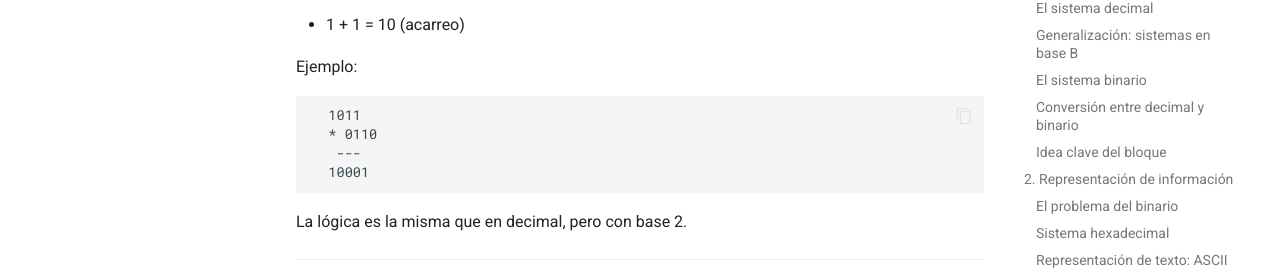
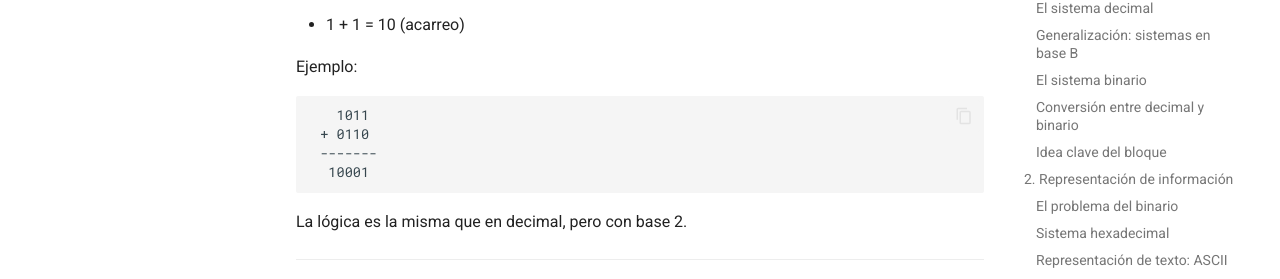
Before and after one commit to ucudal/Fundamentos_Ciencias_Computacion_Conceptos, an MkDocs documentation site: the page built from docs/unidad/2/sist_numeracion/readme.md, in a window 1280 px wide and 900 px high, scrolled down 5150 px. Shown: the part 154-433 px from the top of the window. Built offline with MkDocs 1.6.1 and Material for MkDocs 9.7.7, drawn with Linux system fonts in a browser that asks for light colours; comment, search, counter and statistics services are not loaded.

Commit message:
fix acarreo

````diff
--- a/docs/unidad/2/sist_numeracion/readme.md
+++ b/docs/unidad/2/sist_numeracion/readme.md
@@ -242,9 +242,9 @@ Las reglas son simples:
 Ejemplo:
 
 ```
-  1011
-  * 0110
-   ---
+   1011
+ + 0110
+ -------
   10001
 ```
 
````
